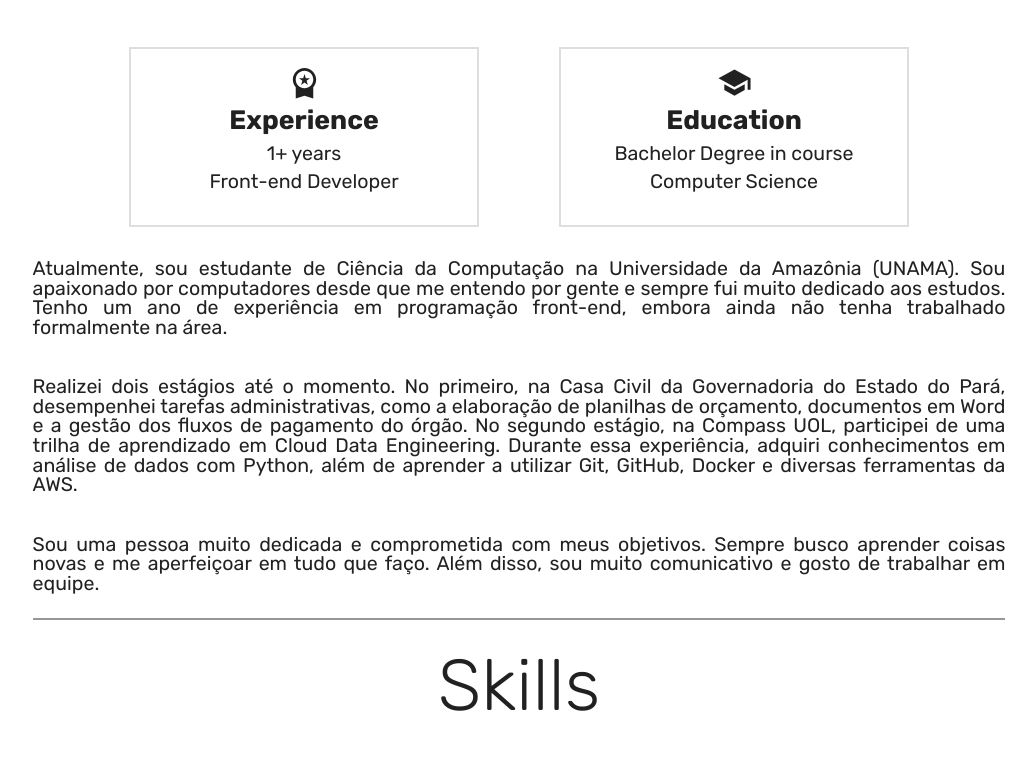
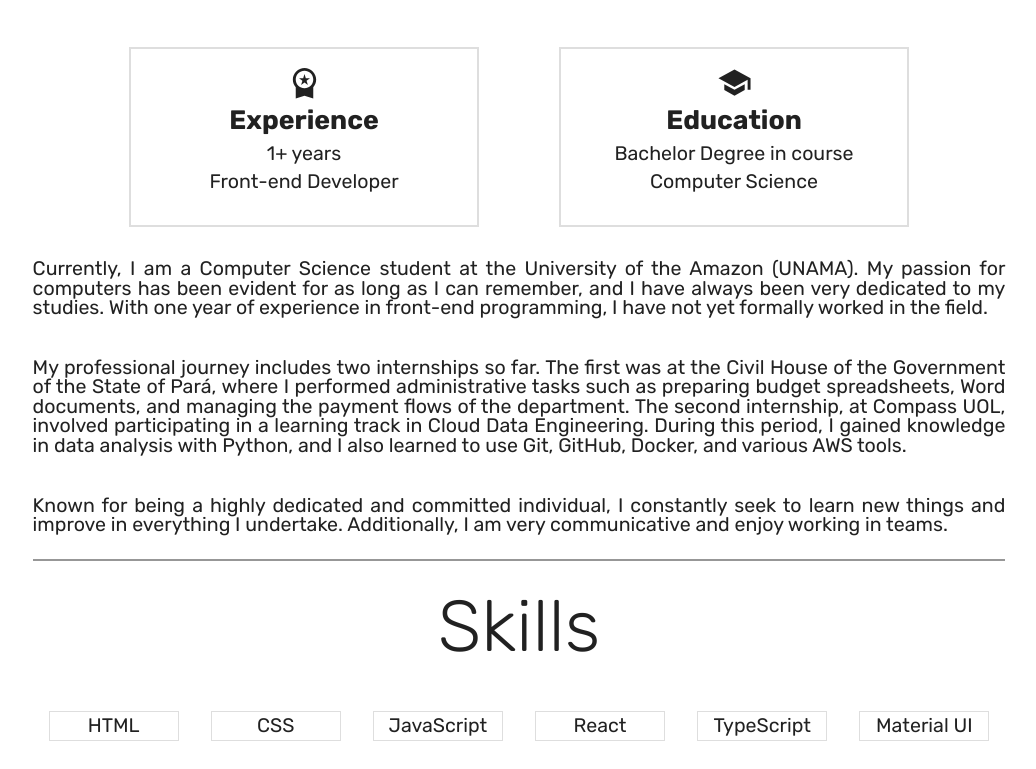
Before and after one commit to Jpedro900/portifolio, a React (Vite) app: page / in a window 1280 px wide. Shown: the part 901-1670 px from the top of the page, without its empty margins (121-1157 px from the left). Built offline with nearby package versions, Linux system fonts and the light colour scheme.

Commit message:
Fix: CV download

```diff
--- a/src/pages/Home/About/About.tsx
+++ b/src/pages/Home/About/About.tsx
@@ -56,11 +56,11 @@ const About = () => {
                 paddingBottom={3}
                 textAlign= "justify"
                 >
-                <Typography variant="body2" color="secondary.contrastText" lineHeight={1}>Atualmente, sou estudante de Ciência da Computação na Universidade da Amazônia (UNAMA). Sou apaixonado por computadores desde que me entendo por gente e sempre fui muito dedicado aos estudos. Tenho um ano de experiência em programação front-end, embora ainda não tenha trabalhado formalmente na área. </Typography>
+                <Typography variant="body2" color="secondary.contrastText" lineHeight={1}>Currently, I am a Computer Science student at the University of the Amazon (UNAMA). My passion for computers has been evident for as long as I can remember, and I have always been very dedicated to my studies. With one year of experience in front-end programming, I have not yet formally worked in the field.</Typography>
                 <br/>
-                <Typography variant="body2" color="secondary.contrastText" lineHeight={1}>Realizei dois estágios até o momento. No primeiro, na Casa Civil da Governadoria do Estado do Pará, desempenhei tarefas administrativas, como a elaboração de planilhas de orçamento, documentos em Word e a gestão dos fluxos de pagamento do órgão. No segundo estágio, na Compass UOL, participei de uma trilha de aprendizado em Cloud Data Engineering. Durante essa experiência, adquiri conhecimentos em análise de dados com Python, além de aprender a utilizar Git, GitHub, Docker e diversas ferramentas da AWS.</Typography>
+                <Typography variant="body2" color="secondary.contrastText" lineHeight={1}>My professional journey includes two internships so far. The first was at the Civil House of the Government of the State of Pará, where I performed administrative tasks such as preparing budget spreadsheets, Word documents, and managing the payment flows of the department. The second internship, at Compass UOL, involved participating in a learning track in Cloud Data Engineering. During this period, I gained knowledge in data analysis with Python, and I also learned to use Git, GitHub, Docker, and various AWS tools.</Typography>
                 <br/>
-                <Typography variant="body2" color="secondary.contrastText" lineHeight={1}>Sou uma pessoa muito dedicada e comprometida com meus objetivos. Sempre busco aprender coisas novas e me aperfeiçoar em tudo que faço. Além disso, sou muito comunicativo e gosto de trabalhar em equipe.</Typography>
+                <Typography variant="body2" color="secondary.contrastText" lineHeight={1}>Known for being a highly dedicated and committed individual, I constantly seek to learn new things and improve in everything I undertake. Additionally, I am very communicative and enjoy working in teams.</Typography>
             </Box>
           </Grid>
           <Grid item xs={12}>
--- a/src/pages/Home/Hero/Hero.tsx
+++ b/src/pages/Home/Hero/Hero.tsx
@@ -8,12 +8,12 @@ import StyledButton from "../../../components/StyledButton/StyledButton"
 import { AnimatedBackground } from "../../../components/AnymatedBackground/AnymatedBackground"
 import { ReactTyped } from "react-typed"
 
-const resume = "https://drive.usercontent.google.com/u/1/uc?id=1Mdv7XS_CIuIs8EytZY0-4nntmfvyvNh0&export=download"
+const resume = "https://drive.usercontent.google.com/u/0/uc?id=1Mdv7XS_CIuIs8EytZY0-4nntmfvyvNh0&export=download"
 
 const DownloadResume = (url : string) => {
     const link = document.createElement('a')
     link.href = url
-    link.setAttribute('download', 'João Pedro Cavalcante - CV.pdf')
+    link.setAttribute('download', 'CV.pdf')
     document.body.appendChild(link)
     link.click()
     link.remove()
```
Also changed, not shown: 1 other file (tests, documents, lock files or other folders).
